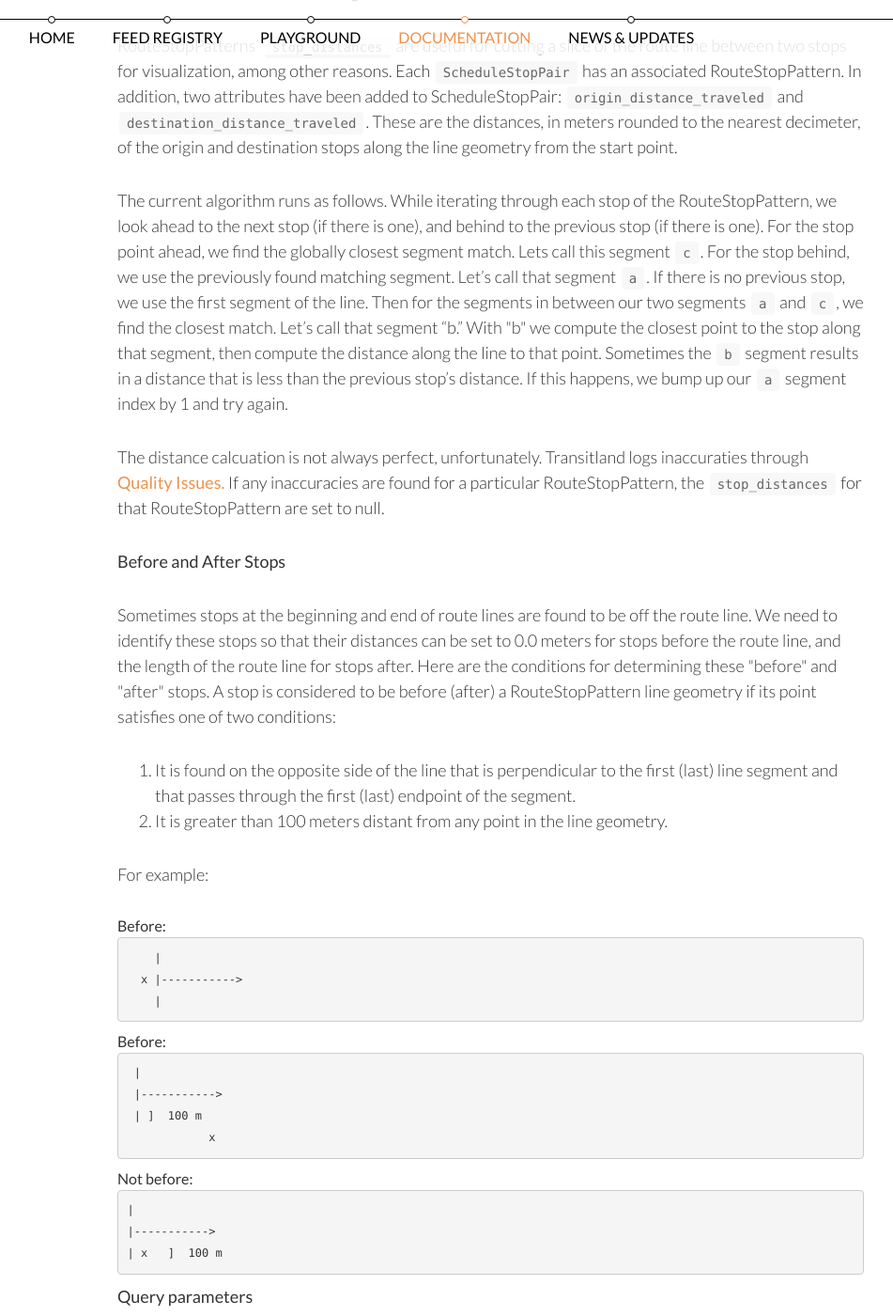
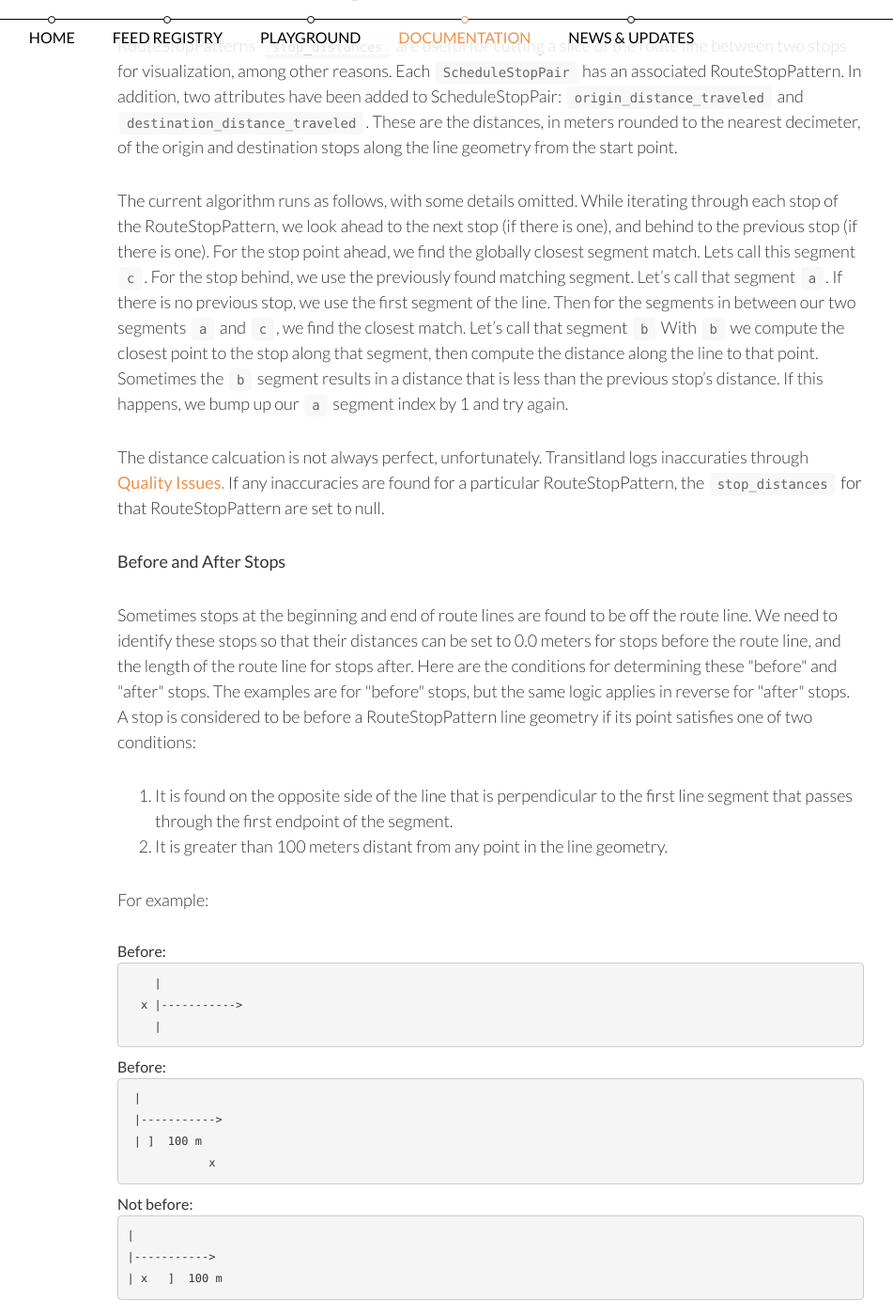
Before and after one commit to transitland/www-transit-land, a Jekyll site: the page built from documentation/datastore/routes-and-route-stop-patterns.html, in a window 1280 px wide and 1400 px high, scrolled down 6978 px. Shown: the whole window at 94% size, without its empty margins (255-1206 px from the left). Built offline with Jekyll 4.4.1, drawn with Linux system fonts in a browser that asks for light colours; nearby versions of some CDN libraries.

Commit message:
more clarifications!

```diff
--- a/documentation/datastore/routes-and-route-stop-patterns.html
+++ b/documentation/datastore/routes-and-route-stop-patterns.html
@@ -781,16 +781,16 @@ layout: documentation
 <h5>Distance calculation heuristic algorithm</h5>
 <p>RouteStopPatterns' <code>stop_distances</code> are useful for cutting a slice of the route line between two stops for visualization, among other reasons. Each <a href="schedules.html"><code>ScheduleStopPair</code></a> has an associated RouteStopPattern. In addition, two attributes have been added to ScheduleStopPair: <code>origin_distance_traveled</code> and <code>destination_distance_traveled</code>. These are the distances, in meters rounded to the nearest decimeter, of the origin and destination stops along the line geometry from the start point.</p>
 
-<p>The current algorithm runs as follows. While iterating through each stop of the RouteStopPattern, we look ahead to the next stop (if there is one), and behind to the previous stop (if there is one). For the stop point ahead, we find the globally closest segment match. Lets call this segment <code>c</code>. For the stop behind, we use the previously found matching segment. Let’s call that segment <code>a</code>. If there is no previous stop, we use the first segment of the line. Then for the segments in between our two segments <code>a</code> and <code>c</code>, we find the closest match. Let’s call that segment “b.” With "b" we compute the closest point to the stop along that segment, then compute the distance along the line to that point. Sometimes the <code>b</code> segment results in a distance that is less than the previous stop’s distance. If this happens, we bump up our <code>a</code> segment index by 1 and try again.</p>
+<p>The current algorithm runs as follows, with some details omitted. While iterating through each stop of the RouteStopPattern, we look ahead to the next stop (if there is one), and behind to the previous stop (if there is one). For the stop point ahead, we find the globally closest segment match. Lets call this segment <code>c</code>. For the stop behind, we use the previously found matching segment. Let’s call that segment <code>a</code>. If there is no previous stop, we use the first segment of the line. Then for the segments in between our two segments <code>a</code> and <code>c</code>, we find the closest match. Let’s call that segment <code>b</code> With <code>b</code> we compute the closest point to the stop along that segment, then compute the distance along the line to that point. Sometimes the <code>b</code> segment results in a distance that is less than the previous stop’s distance. If this happens, we bump up our <code>a</code> segment index by 1 and try again.</p>
 
 <p>The distance calcuation is not always perfect, unfortunately. Transitland logs inaccuraties through <a href="quality_issues.html">Quality Issues.</a> If any inaccuracies are found for a particular RouteStopPattern, the <code>stop_distances</code> for that RouteStopPattern are set to null.</p>
 
 <a name="before-and-after-stops"></a>
 <h5>Before and After Stops</h5>
-<p>Sometimes stops at the beginning and end of route lines are found to be off the route line. We need to identify these stops so that their distances can be set to 0.0 meters for stops before the route line, and the length of the route line for stops after. Here are the conditions for determining these "before" and "after" stops. A stop is considered to be before (after) a RouteStopPattern line geometry if its point satisfies one of two conditions:
+<p>Sometimes stops at the beginning and end of route lines are found to be off the route line. We need to identify these stops so that their distances can be set to 0.0 meters for stops before the route line, and the length of the route line for stops after. Here are the conditions for determining these "before" and "after" stops. The examples are for "before" stops, but the same logic applies in reverse for "after" stops. A stop is considered to be before a RouteStopPattern line geometry if its point satisfies one of two conditions:
 
   <ol>
-    <li>It is found on the opposite side of the line that is perpendicular to the first (last) line segment and that passes through the first (last) endpoint of the segment.</li>
+    <li>It is found on the opposite side of the line that is perpendicular to the first line segment that passes through the first endpoint of the segment.</li>
     <li>It is greater than 100 meters distant from any point in the line geometry.</li>
   </ol>
   <p>For example:</p>
```
